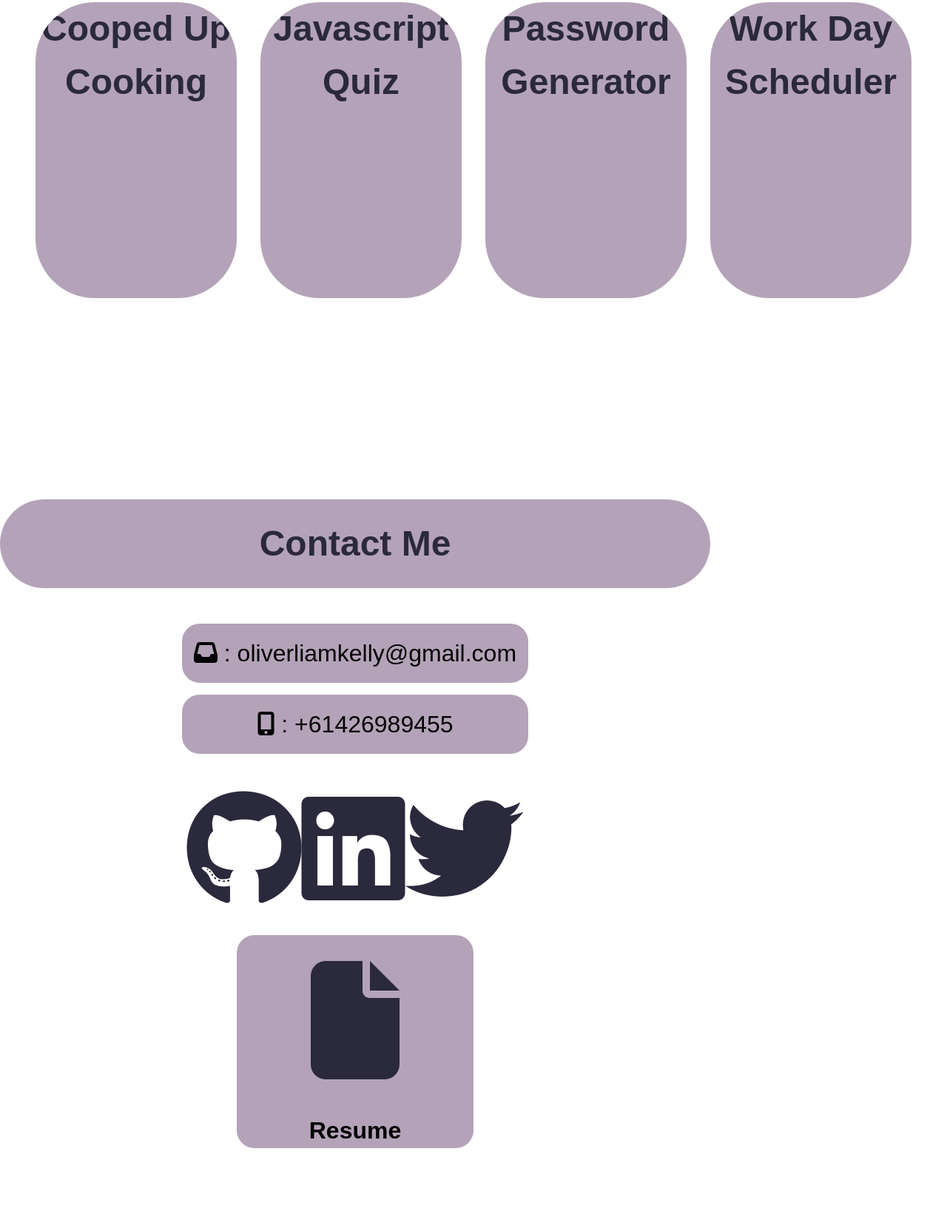
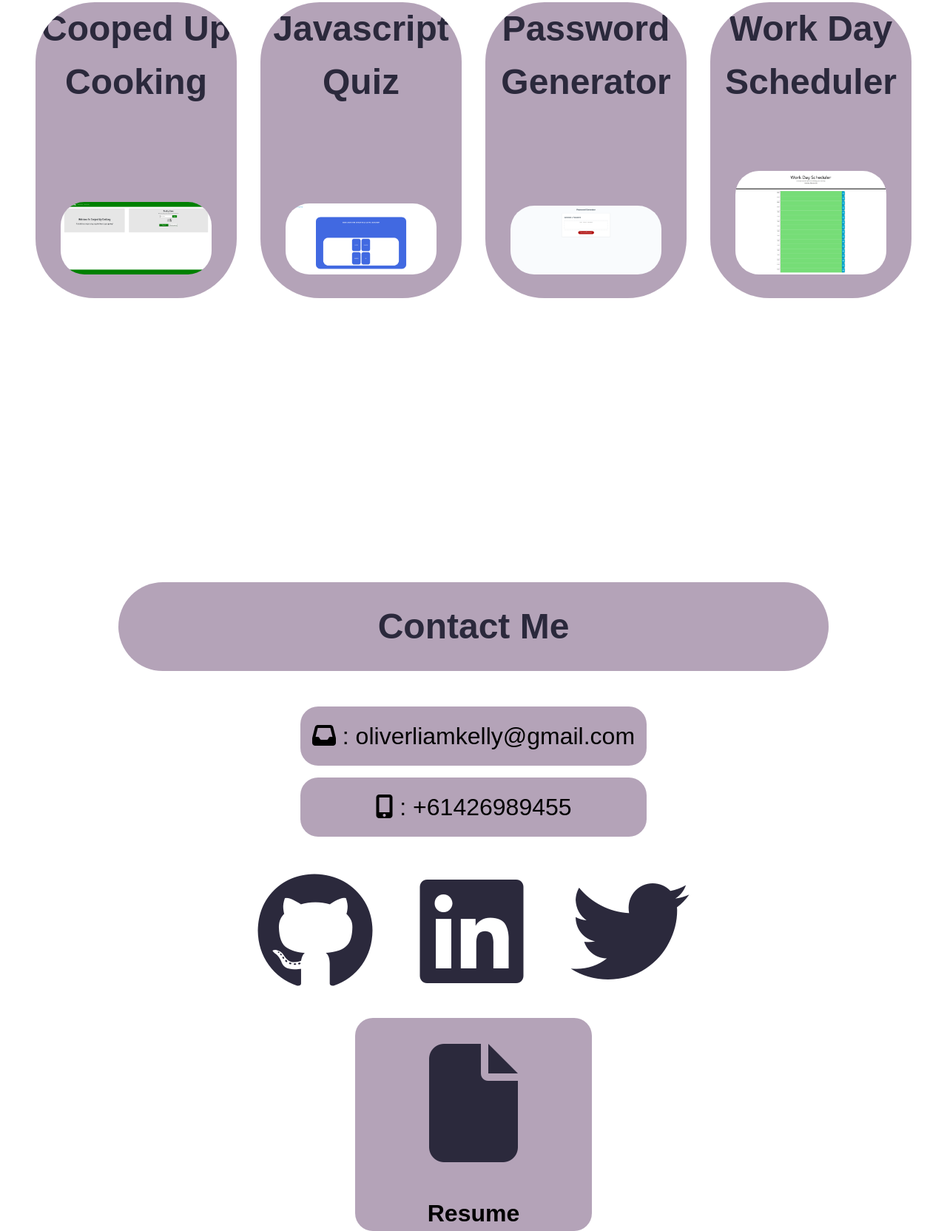
Before and after one commit to oliverlkelly/oliverliamkellyportfolio-version2, a plain HTML site: page index.html in a window 1280 px wide. Shown: the part 925-2589 px from the top of the page at 74% size. Before the commit the page ends 2477 px from the top, so only its background shows below. Drawn offline with Linux system fonts and the light colour scheme.

Commit message:
adding images to project tiles

```diff
--- a/assets/styles/style.css
+++ b/assets/styles/style.css
@@ -104,6 +104,8 @@ section{
 .largeTile{
     display: flex;
     flex-direction: column;
+    align-items: center;
+    justify-content: space-between;
     transition: all 1s ease-in-out;
     width: 23vw;
     height: 50vh;
@@ -116,6 +118,11 @@ section{
     color: var(--highlightColor);
     font-size: 3rem;
     text-align: center;
+}
+.projectImage{
+    width: 75%;
+    border-radius: 2rem;
+    margin-bottom: 2rem;
 }
 .tileLink{
     transition: all 0.5s ease-in-out;
@@ -133,8 +140,12 @@ section{
 .largeTile:hover{
     transition: all 0.5s ease-in-out;
     display: flex;
+    justify-content: start;
     background: var(--highlightColor);
     color: var(--mainColor);
+}
+.largeTile:hover > .projectImage{
+    display: none;
 }
 .tileLink:hover{
     transition: all 0.5s ease-in-out;
@@ -145,13 +156,12 @@ section{
     display: flex;
     flex-direction: column;
     align-items: center;
-    max-width: 75vw;
+    padding-top: 7rem;
 }
 .contacts{
     display: flex;
     flex-direction: column;
     align-items: center;
-    max-width: 90vw;
 }
 .contactTitle{
     font-size: 3rem;
@@ -179,7 +189,9 @@ section{
     display: flex;
     flex-direction: row;
     justify-content: space-between;
-    margin-top: 2rem;
+}
+.links a{
+    margin: 2rem;
 }
 .contactTile{
     color: var(--highlightColor);
@@ -197,7 +209,6 @@ section{
     width: 20rem;
     align-items: center;
     border-radius: 1.5rem;
-    margin-top: 2rem;
 }
 .resumeIcon{
     font-size: 10rem;
--- a/index.html
+++ b/index.html
@@ -43,21 +43,25 @@
                     <h3 class="tileTitle">Cooped Up Cooking</h3>
                     <a href="https://oliverlkelly.github.io/cooped-up-cooking/" target="_blank" class="tileLink">Deployed Version</a>
                     <a href="https://github.com/oliverlkelly/cooped-up-cooking" target="_blank" class="tileLink">GitHub Repository</a>
+                    <img src="assets/images/oliverlkelly.github.io_cooped-up-cooking_recipeFinder.html.png" alt="Cooped Up Cooking Webpage" class="projectImage">
                 </div>
                 <div class="largeTile">
                     <h3 class="tileTitle">Javascript Quiz</h3>
                     <a href="https://oliverlkelly.github.io/javascript-quiz/" target="_blank" class="tileLink">Deployed Version</a>
                     <a href="https://github.com/oliverlkelly/javascript-quiz" target="_blank" class="tileLink">GitHub Repository</a>
+                    <img src="assets/images/oliverlkelly.github.io_javascript-quiz_assets_html_quiz.html.png" alt="Javascript Quiz Webpage" class="projectImage">
                 </div>
                 <div class="largeTile">
                     <h3 class="tileTitle">Password Generator</h3>
                     <a href="https://oliverlkelly.github.io/password-generator/" target="_blank" class="tileLink">Deployed Version</a>
                     <a href="https://github.com/oliverlkelly/password-generator" target="_blank" class="tileLink">GitHub Repository</a>
+                    <img src="assets/images/oliverlkelly.github.io_password-generator_.png" alt="Password Generator Webpage" class="projectImage">
                 </div>
                 <div class="largeTile">
                     <h3 class="tileTitle">Work Day Scheduler</h3>
                     <a href="https://oliverlkelly.github.io/scheduler/" target="_blank" class="tileLink">Deployed Version</a>
                     <a href="https://github.com/oliverlkelly/scheduler" target="_blank" class="tileLink">GitHub Repository</a>
+                    <img src="assets/images/oliverlkelly.github.io_scheduler_.png" alt="Work Day Scheduler Webpage" class="projectImage">
                 </div>
             </article>
         </section>
@@ -75,7 +79,7 @@
                         <a href="https://twitter.com/oliverlkelly" target="_blank" class="contactTile"><i class="fab fa-twitter"></i></a>
                     </div>
                     <div class="resumeTile">
-                        <a href="" target="_blank" class="resumeIcon"><i class="fas fa-file"></i></a>
+                        <a href="https://docs.google.com/document/d/1lsCb4Z22aDWTXwLWBFlDHJ4yuZ11Kv0tPNXCGmr7leY/edit?usp=sharing" target="_blank" class="resumeIcon"><i class="fas fa-file"></i></a>
                         <p class="resume">Resume</p>
                     </div>
                 </div>
```
Also changed, not shown: assets/images/oliverlkelly.github.io_cooped-up-cooking_recipeFinder.html.png (added), assets/images/oliverlkelly.github.io_javascript-quiz_assets_html_quiz.html.png (added), assets/images/oliverlkelly.github.io_password-generator_.png (added), assets/images/oliverlkelly.github.io_scheduler_.png (added).
